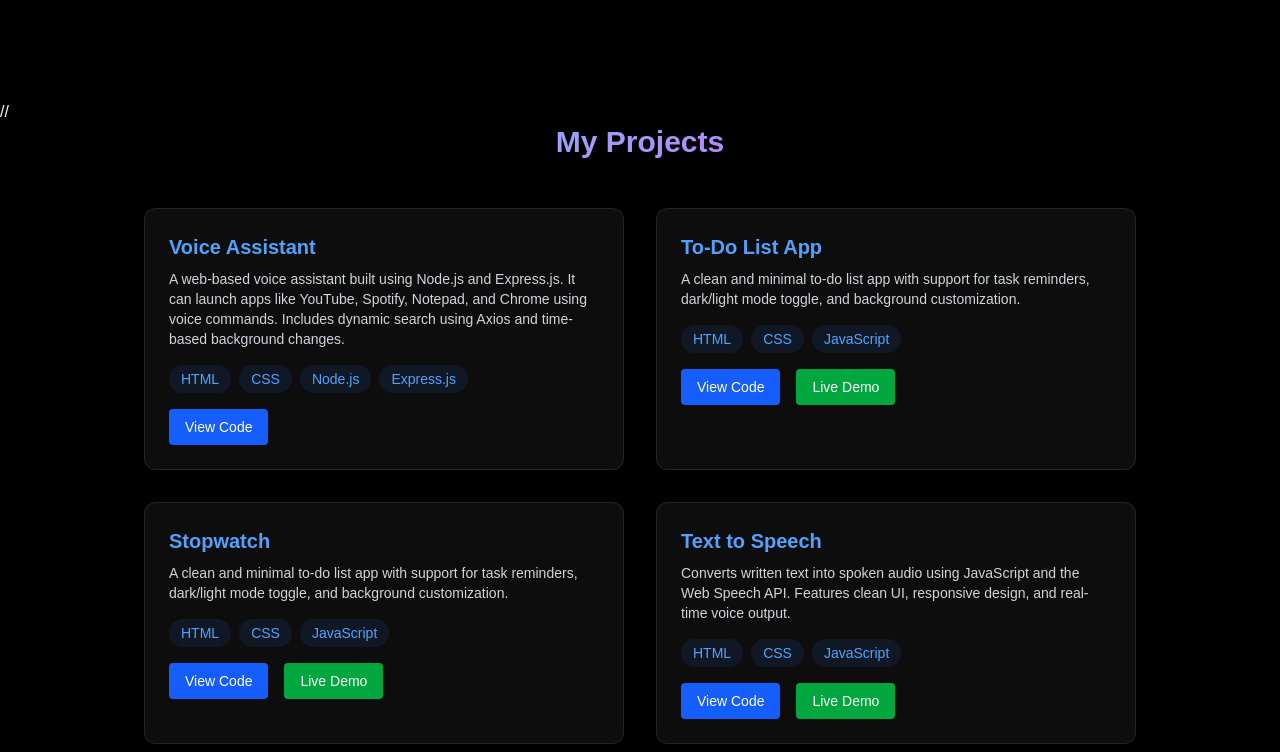
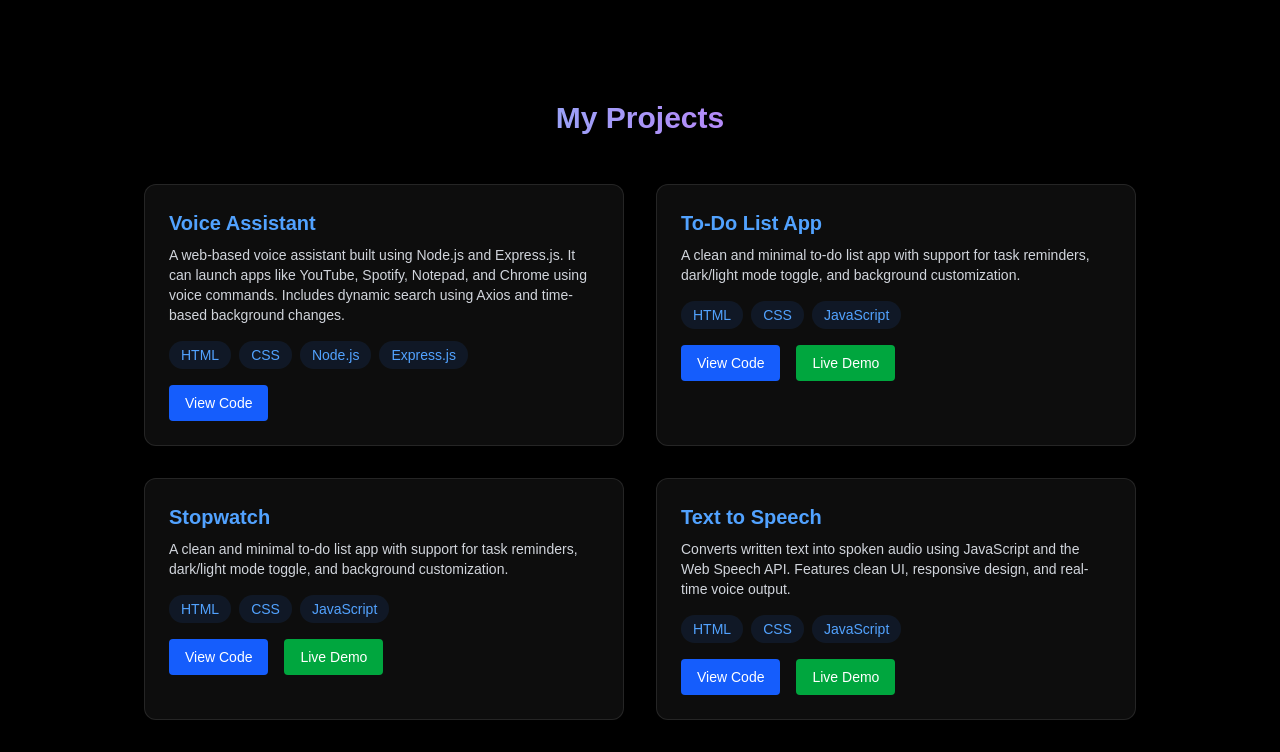
Before and after one commit to Divyyy/Portfolio, a React (Vite) app: page / in a window 1280 px wide. Shown: the part 1620-2372 px from the top of the page. Built offline with nearby package versions, Linux system fonts and the light colour scheme.

Commit message:
Update Projects.jsx

```diff
--- a/src/components/sections/Projects.jsx
+++ b/src/components/sections/Projects.jsx
@@ -46,7 +46,7 @@ export const Projects = () => {
 
   return (
     <section id="projects" className="min-h-screen py-20 bg-black text-white">
-     // <RevealOnScroll>
+{/*      // <RevealOnScroll> */}
       <div className="max-w-5xl mx-auto px-4">
         <h2 className="text-3xl font-bold mb-12 text-center bg-gradient-to-r from-cyan-400 to-fuchsia-500 bg-clip-text text-transparent">
           My Projects
@@ -98,7 +98,7 @@ export const Projects = () => {
           ))}
         </div>
       </div>
-     // </RevealOnScroll>
+{/*      // </RevealOnScroll> */}
     </section>
   );
 };
```
